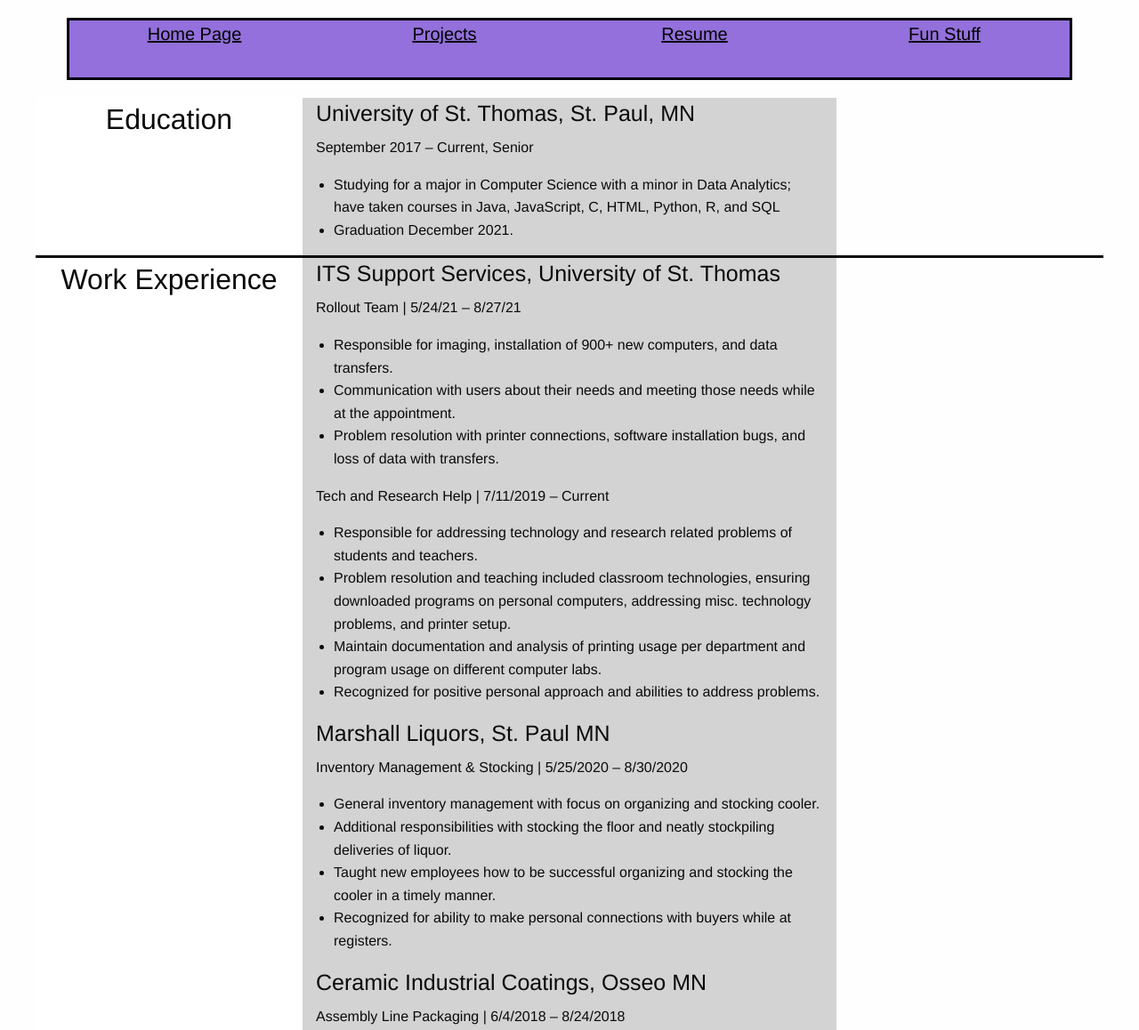
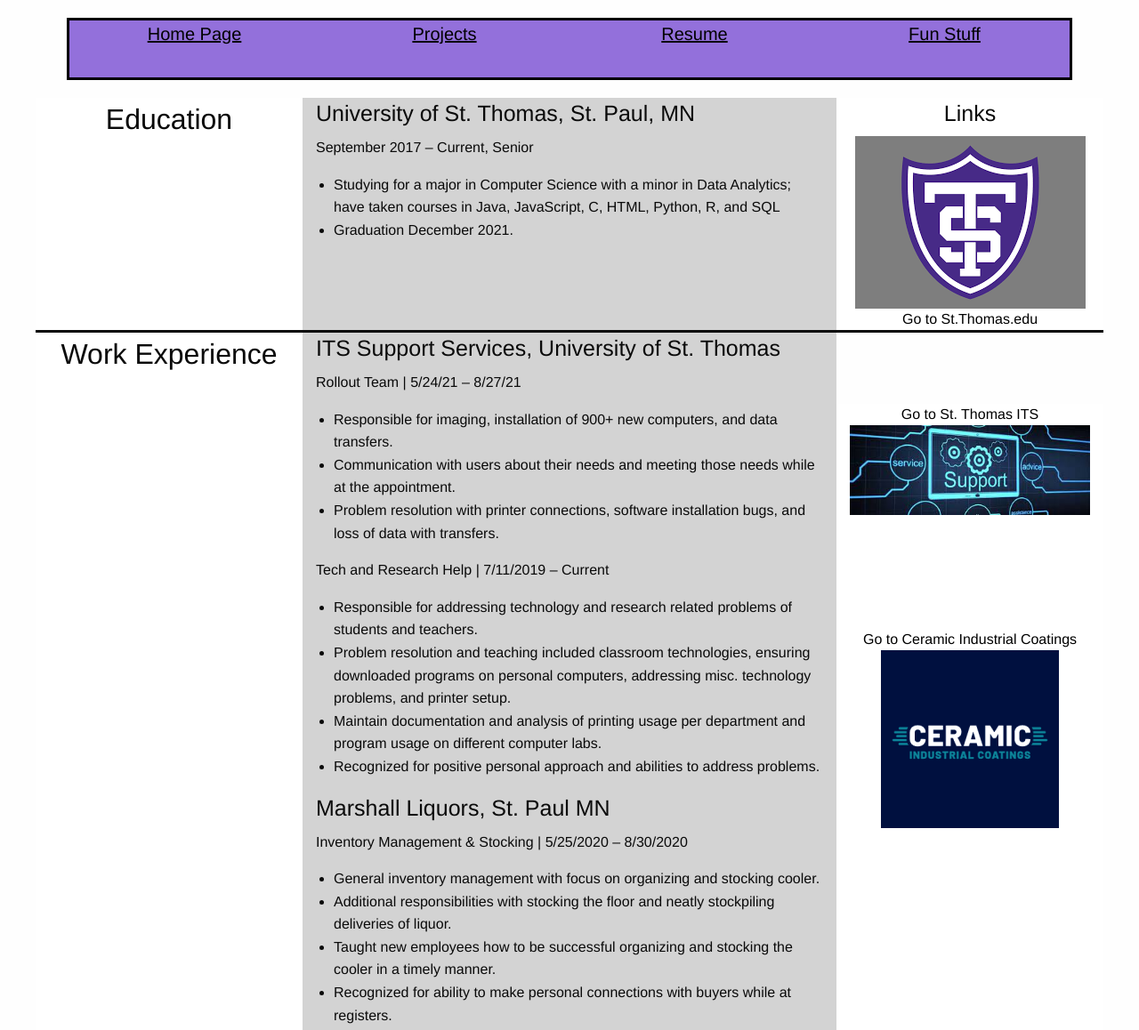
Before and after one commit to Carter-leis/Carter-leis.github.io, a plain HTML site: page resume.html in a window 1280 px wide. Shown: the top 1158 px of the page at 89% size. Drawn offline with Linux system fonts and the light colour scheme.

Commit message:
fixed bugs

```diff
--- a/resume.html
+++ b/resume.html
@@ -27,7 +27,7 @@
                     <li>Graduation December 2021.</li>
                 </ul>
             </div>
-            <div class="cell large-3 show-for-large-only" style="background-color: white; font-size: 1rem; text-align: center;">
+            <div class="cell large-3 hide-for-small-only hide-for-medium-only" style="background-color: white; font-size: 1rem; text-align: center;">
                 <h4>Links</h4>
                 <a href="https://www.stthomas.edu/" target="_blank"><img src="img/StThomas-logo.png">Go to St.Thomas.edu</a>
             </div>
@@ -73,7 +73,7 @@
                     <li>Packaged hundreds to thousands of items a day to specification.</li>
                 </ul>
             </div>
-            <div class="cell large-3 show-for-large-only" style="background-color: white; font-size: 1rem; text-align: center; margin-top: 5rem;">
+            <div class="cell large-3 hide-for-small-only hide-for-medium-only" style="background-color: white; font-size: 1rem; text-align: center; margin-top: 5rem;">
                 <a href="https://www.stthomas.edu/its/" target="_blank">Go to St. Thomas ITS<img src="img/ITS.jpeg" style="margin-bottom: 8rem;"></a>
                 <a href="https://paints.com/" target="_blank">Go to Ceramic Industrial Coatings<img src="img/CeramicIndustrial.png"></a>
             </div>
```
Also changed, not shown: index.html (+1 -1 lines).
